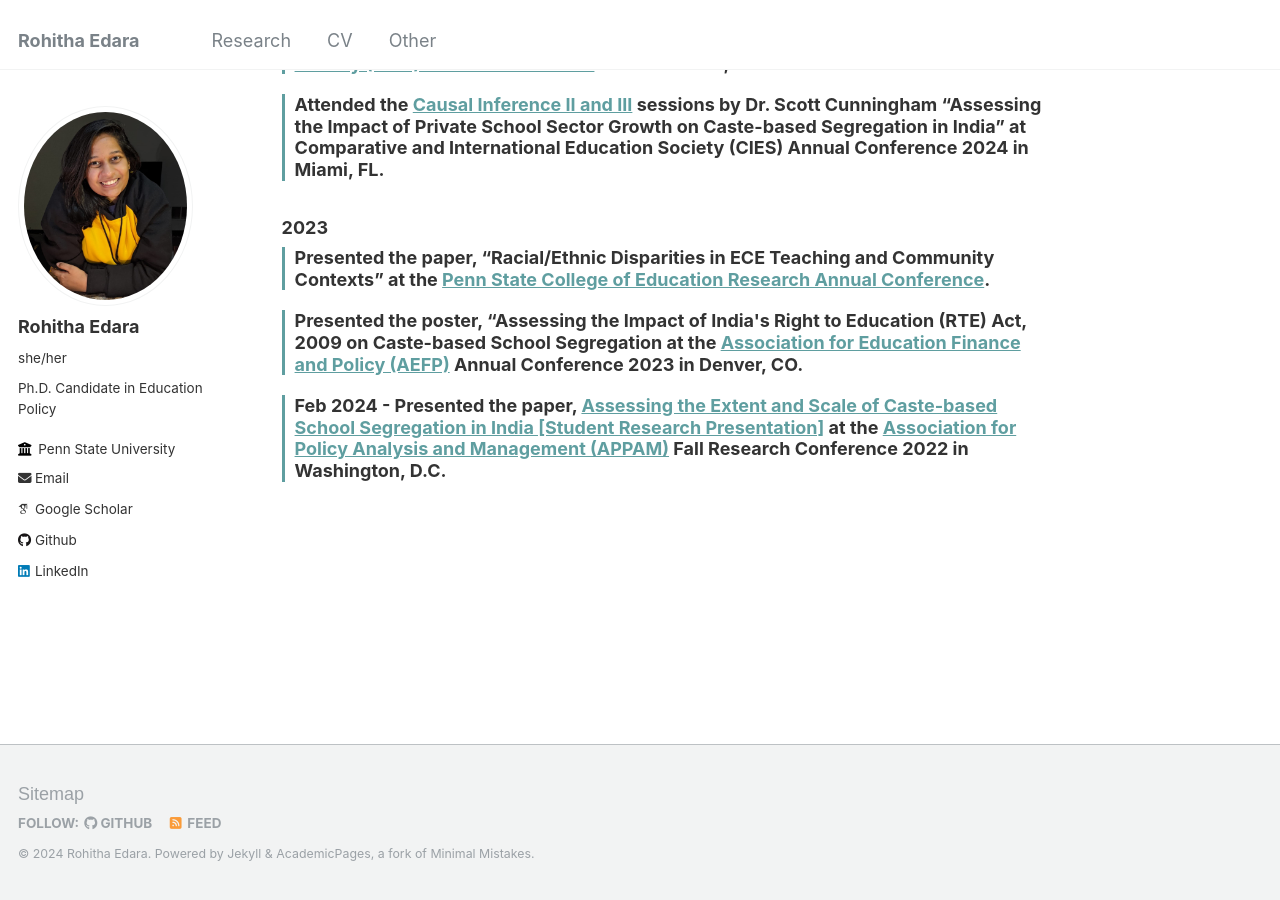
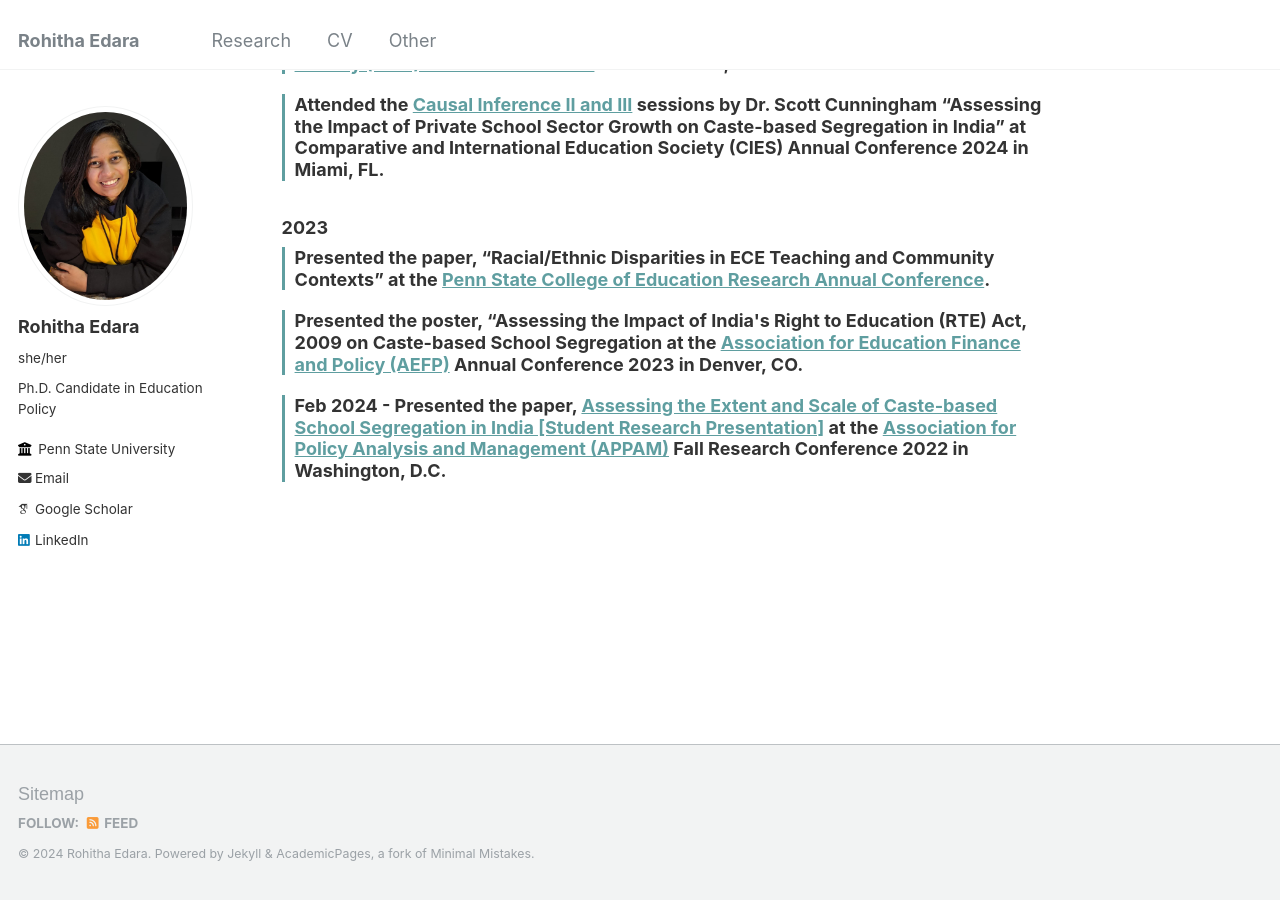
Before and after one commit to rohitha-edara/rohitha-edara.github.io, a Jekyll site: the page built from _pages/about.md, in a window 1280 px wide and 900 px high, scrolled down 757 px. Built offline with Jekyll 4.4.1, drawn with Linux system fonts in a browser that asks for light colours; some web fonts are replaced.

Commit message:
Update _config.yml

```diff
--- a/_config.yml
+++ b/_config.yml
@@ -41,7 +41,7 @@ author:
   bitbucket        : # Username - Update with your username on the site
   codepen          : # Username
   dribbble         : # Username
-  github           : "rohitha-edara"
+  github           : #"rohitha-edara"
   kaggle           : # Username
   stackoverflow    : # User number or user number and name (i.e., use "1" or "1/jeff-atwood")
 
```
